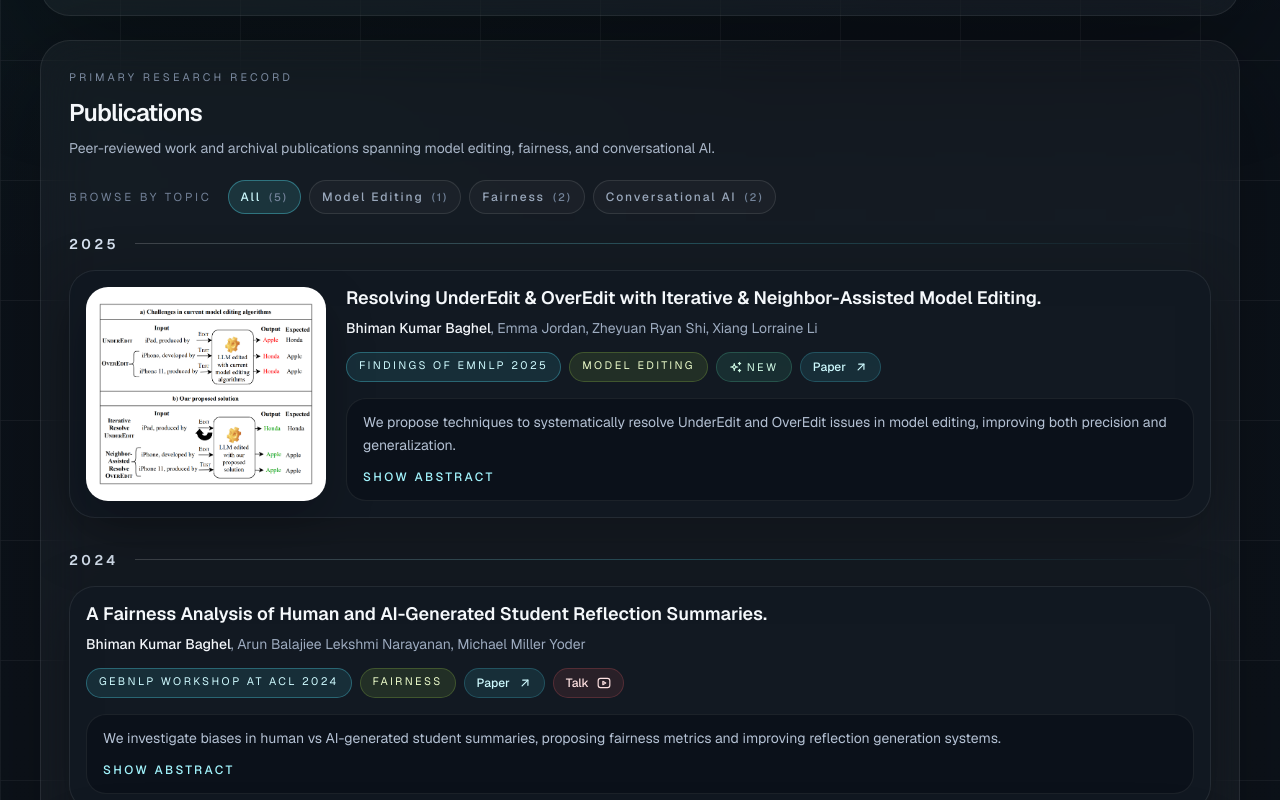
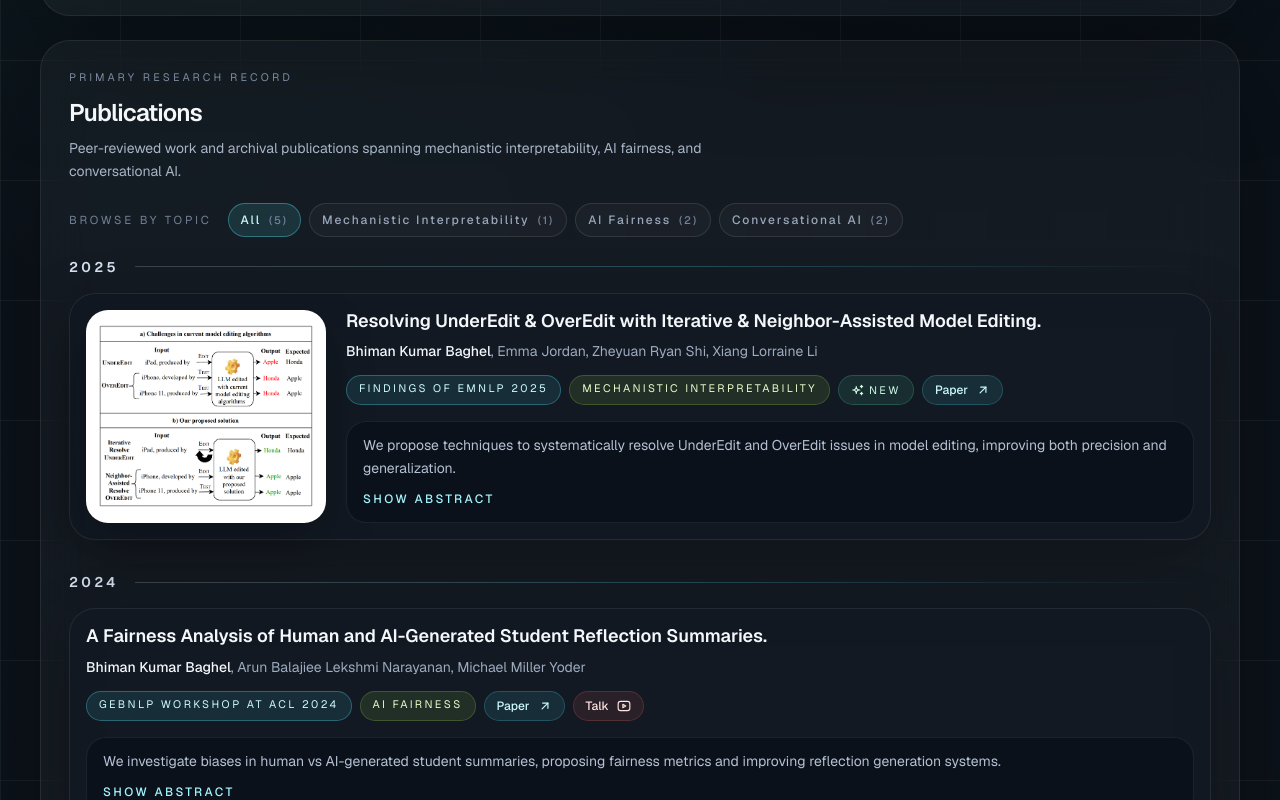
Before and after one commit to bhimanbaghel/bhimanbaghel.github.io, a Next.js app: page / in a window 1280 px wide. Shown: the part 1380-2180 px from the top of the page. Built offline with nearby package versions, Linux system fonts and the light colour scheme.

Commit message:
Rename publication topic categories

```diff
--- a/src/components/home/editorial-homepage.tsx
+++ b/src/components/home/editorial-homepage.tsx
@@ -439,7 +439,7 @@ export function EditorialHomepage() {
             <SectionShell
               eyebrow="Primary Research Record"
               title="Publications"
-              description="Peer-reviewed work and archival publications spanning model editing, fairness, and conversational AI."
+              description="Peer-reviewed work and archival publications spanning mechanistic interpretability, AI fairness, and conversational AI."
               className="p-5 sm:p-7"
             >
               <PublicationList />
--- a/src/components/ui/publication-list.tsx
+++ b/src/components/ui/publication-list.tsx
@@ -20,8 +20,8 @@ export type Category = "All" | PublicationCategory;
 const prestigiousVenues = ["NeurIPS", "ICML", "ACL", "CVPR", "EMNLP", "IEEE"];
 const categories: Category[] = [
   "All",
-  "Model Editing",
-  "Fairness",
+  "Mechanistic Interpretability",
+  "AI Fairness",
   "Conversational AI",
 ];
 
--- a/src/data/publications.ts
+++ b/src/data/publications.ts
@@ -1,6 +1,6 @@
 export type PublicationCategory =
-  | "Model Editing"
-  | "Fairness"
+  | "Mechanistic Interpretability"
+  | "AI Fairness"
   | "Conversational AI";
 
 export interface Publication {
@@ -27,7 +27,7 @@ export const PUBLICATIONS: Publication[] = [
       "Bhiman Kumar Baghel, Emma Jordan, Zheyuan Ryan Shi, Xiang Lorraine Li",
     venue: "EMNLP 2025",
     format: "Findings",
-    category: "Model Editing",
+    category: "Mechanistic Interpretability",
     abstract:
       "We propose techniques to systematically resolve UnderEdit and OverEdit issues in model editing, improving both precision and generalization.",
     image: "/publication/resolveunderoveredit.png",
@@ -43,7 +43,7 @@ export const PUBLICATIONS: Publication[] = [
     venue: "ACL 2024",
     workshop: "GeBNLP Workshop",
     format: "Workshop",
-    category: "Fairness",
+    category: "AI Fairness",
     abstract:
       "We investigate biases in human vs AI-generated student summaries, proposing fairness metrics and improving reflection generation systems.",
     talkLink: "https://www.youtube.com/watch?v=Mu7M7cn-MbA",
@@ -55,7 +55,7 @@ export const PUBLICATIONS: Publication[] = [
     venue: "CVPR 2024",
     workshop: "MULA Workshop",
     format: "Workshop",
-    category: "Fairness",
+    category: "AI Fairness",
     abstract:
       "We propose methods for fair interpretation of memes by jointly modeling image and text, focusing on bias mitigation across sensitive attributes.",
     talkLink: "https://www.youtube.com/watch?v=QneZ9v0THrI",
```
